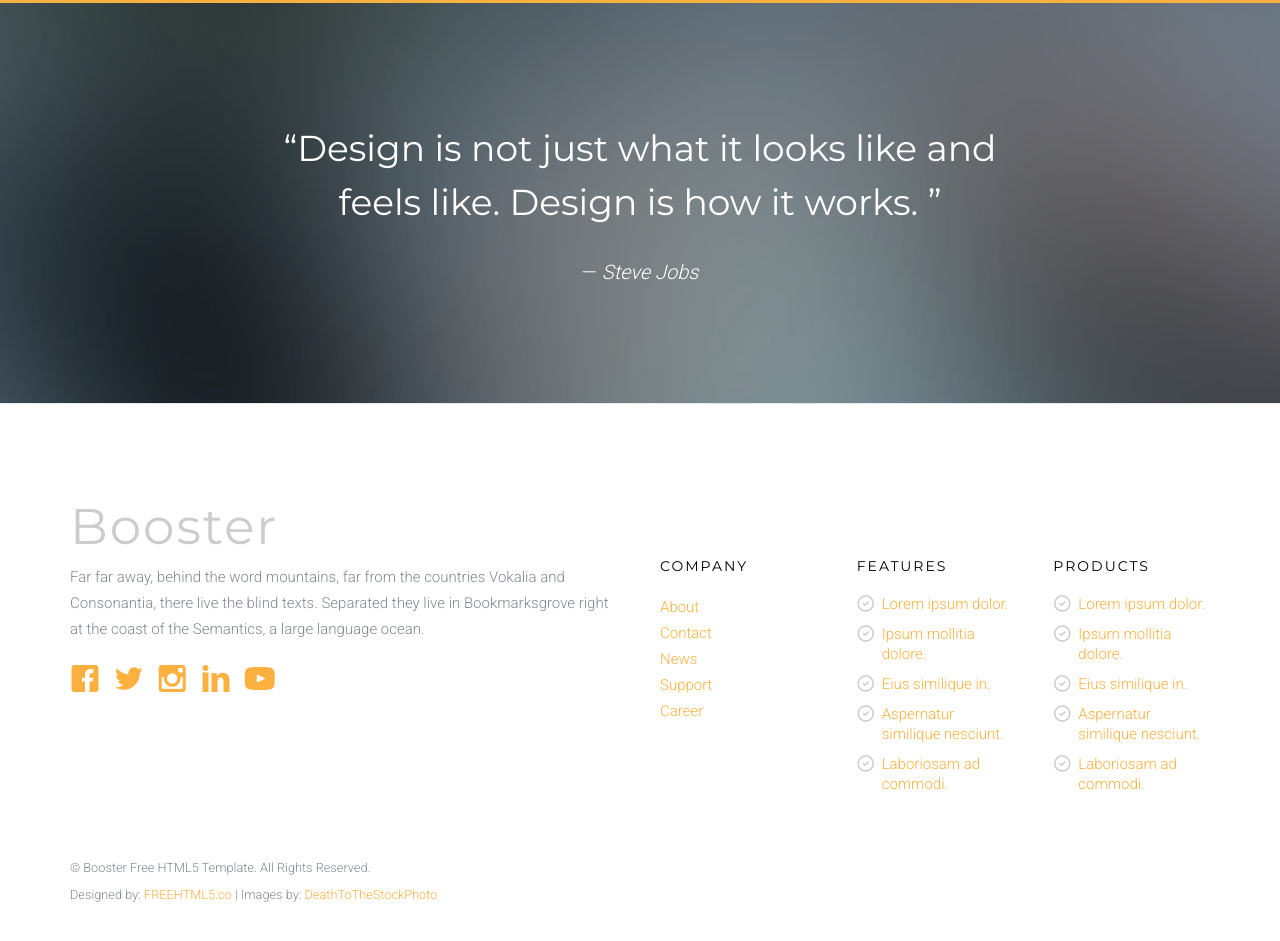
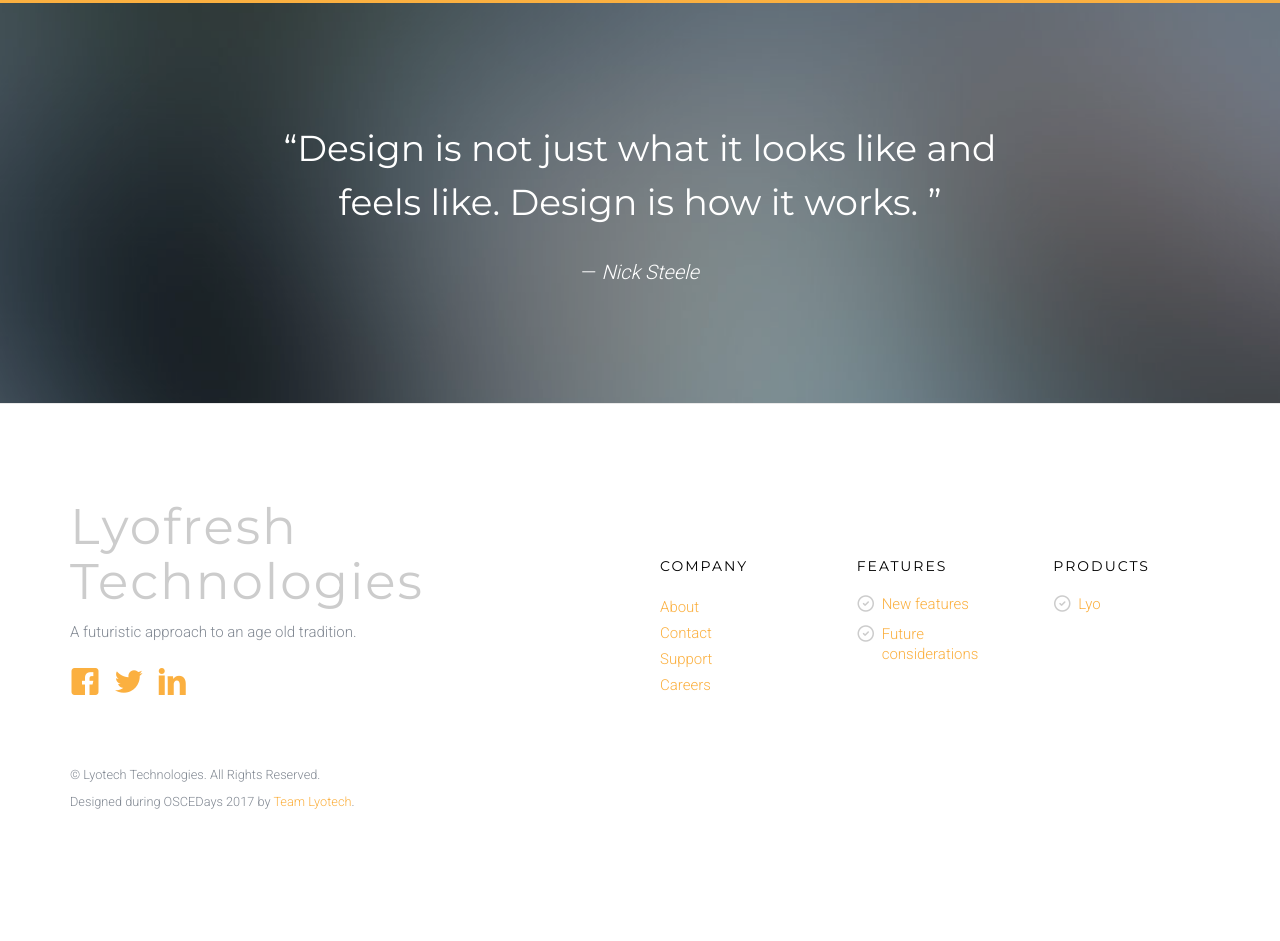
Before and after one commit to lyofresh-hackathon/lyofresh-hackathon.github.io, a plain HTML site: page index.html in a window 1280 px wide. Shown: the part 2638-3579 px from the top of the page. Drawn offline with Linux system fonts and the light colour scheme; files whose address does not match are found by name.

Commit message:
Updated footer

```diff
--- a/index.html
+++ b/index.html
@@ -84,7 +84,7 @@
 			    			<div class="fh5co-owl-text-wrap">
 						    	<div class="fh5co-owl-text text-center to-animate">
 						    		<h1 class="fh5co-lead">Lyotech</h1>
-									<h2 class="fh5co-sub-lead">Cutting edge technology that aims to abolishes food waste</h2>
+									<h2 class="fh5co-sub-lead">Healthy food for everyone, anywhere</h2>
 						    	</div>
 						    </div>
 					    </div>
@@ -271,7 +271,7 @@
 						<div class="fh5co-hero-wrap">
 							<div class="fh5co-hero-intro text-center">
 								<h1 class="fh5co-lead"><span class="quo">&ldquo;</span>Design is not just what it looks like and feels like. Design is how it works. <span class="quo">&rdquo;</span></h1>
-								<p class="author">&mdash; <cite>Steve Jobs</cite></p>
+								<p class="author">&mdash; <cite>Nick Steele</cite></p>
 							</div>
 						</div>
 					</div>
@@ -287,16 +287,14 @@
 			<div class="row">
 				<div class="col-md-6 col-sm-6">
 					<div class="fh5co-footer-widget">
-						<h2 class="fh5co-footer-logo">Booster</h2>
-						<p>Far far away, behind the word mountains, far from the countries Vokalia and Consonantia, there live the blind texts. Separated they live in Bookmarksgrove right at the coast of the Semantics, a large language ocean.</p>
+						<h2 class="fh5co-footer-logo">Lyofresh Technologies</h2>
+						<p>A futuristic approach to an age old tradition.</p>
 					</div>
 					<div class="fh5co-footer-widget">
 						<ul class="fh5co-social">
-							<li><a href="#"><i class="icon-facebook"></i></a></li>
-							<li><a href="#"><i class="icon-twitter"></i></a></li>
-							<li><a href="#"><i class="icon-instagram"></i></a></li>
-							<li><a href="#"><i class="icon-linkedin"></i></a></li>
-							<li><a href="#"><i class="icon-youtube"></i></a></li>
+							<li><a href="https://www.facebook.com/lyofresh"><i class="icon-facebook"></i></a></li>
+							<li><a href="https://twitter.com/lyofresh"><i class="icon-twitter"></i></a></li>
+							<li><a href="https://www.linkedin.com/company-beta/15252756"><i class="icon-linkedin"></i></a></li>
 						</ul>
 					</div>
 				</div>
@@ -307,9 +305,8 @@
 						<ul>
 							<li><a href="#">About</a></li>
 							<li><a href="#">Contact</a></li>
-							<li><a href="#">News</a></li>
 							<li><a href="#">Support</a></li>
-							<li><a href="#">Career</a></li>
+							<li><a href="#">Careers</a></li>
 						</ul>
 					</div>
 				</div>
@@ -320,11 +317,8 @@
 					<div class="fh5co-footer-widget top-level">
 						<h4 class="fh5co-footer-lead">Features</h4>
 						<ul class="fh5co-list-check">
-							<li><a href="#">Lorem ipsum dolor.</a></li>
-							<li><a href="#">Ipsum mollitia dolore.</a></li>
-							<li><a href="#">Eius similique in.</a></li>
-							<li><a href="#">Aspernatur similique nesciunt.</a></li>
-							<li><a href="#">Laboriosam ad commodi.</a></li>
+							<li><a href="#">New features</a></li>
+							<li><a href="#">Future considerations</a></li>
 						</ul>
 					</div>
 				</div>
@@ -332,11 +326,7 @@
 					<div class="fh5co-footer-widget top-level">
 						<h4 class="fh5co-footer-lead ">Products</h4>
 						<ul class="fh5co-list-check">
-							<li><a href="#">Lorem ipsum dolor.</a></li>
-							<li><a href="#">Ipsum mollitia dolore.</a></li>
-							<li><a href="#">Eius similique in.</a></li>
-							<li><a href="#">Aspernatur similique nesciunt.</a></li>
-							<li><a href="#">Laboriosam ad commodi.</a></li>
+							<li><a href="#">Lyo</a></li>
 						</ul>
 					</div>
 				</div>
@@ -344,7 +334,7 @@
 
 			<div class="row fh5co-row-padded fh5co-copyright">
 				<div class="col-md-5">
-					<p><small>&copy; Booster Free HTML5 Template. All Rights Reserved. <br>Designed by: <a href="http://freehtml5.co/" target="_blank">FREEHTML5.co</a> | Images by: <a href="http://deathtothestockphoto.com/" target="_blank">DeathToTheStockPhoto</a> </small></p>
+					<p><small>&copy; Lyotech Technologies. All Rights Reserved. <br>Designed during OSCEDays 2017 by <a href="https://github.com/orgs/lyofresh-hackathon/people" target="_blank">Team Lyotech</a>.</p>
 				</div>
 			</div>
 		</div>
```
Also changed, not shown: mission.html (+2 -0 lines), story.html (+2 -0 lines), images/[old]_slide_1.jpg (added), images/slide_1.jpg.
